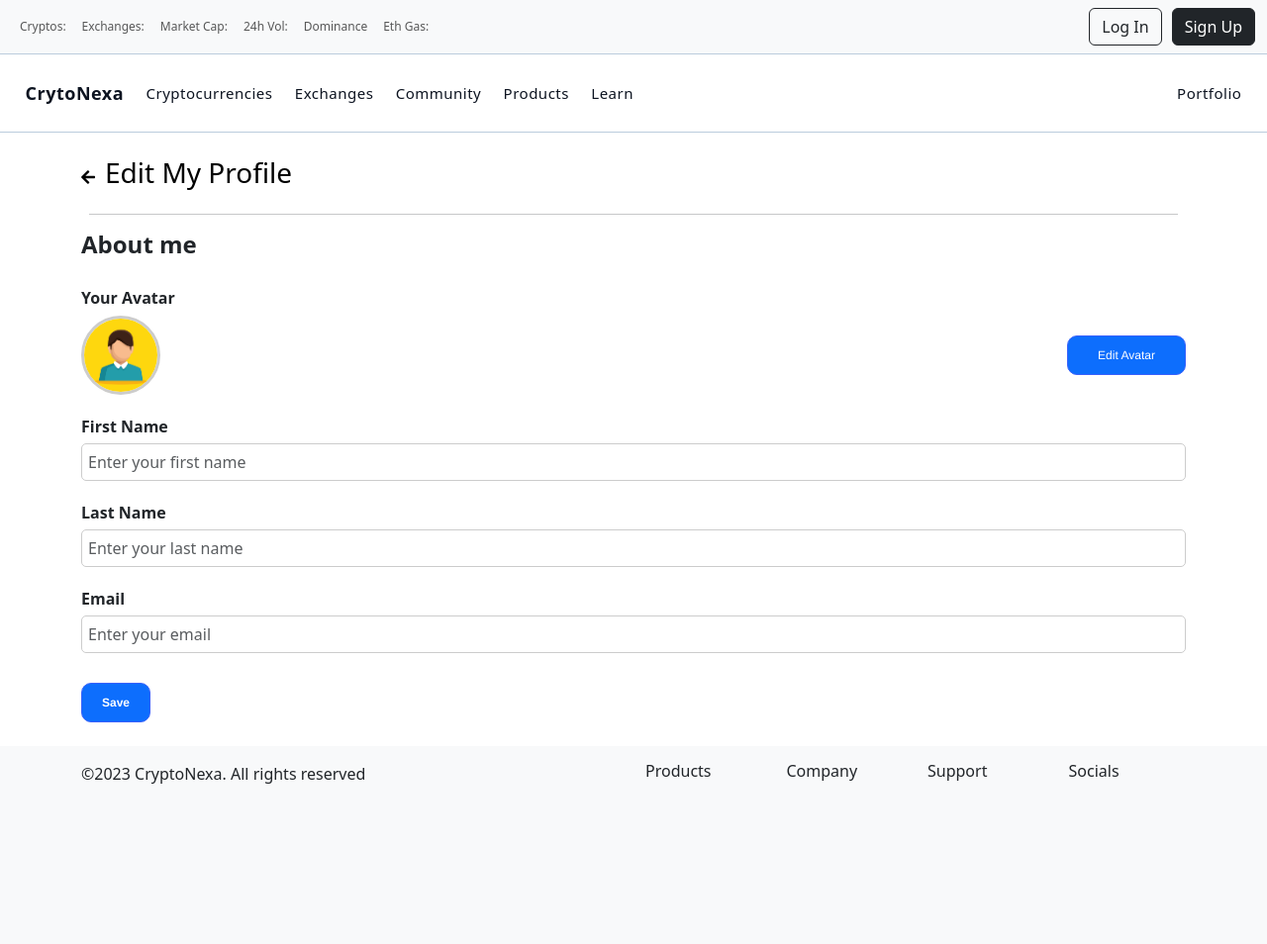
After one commit to CryptoNexa/CryptoNexa, a Django app: template templates/CryptoNexa/edit_profile.html in a window 1280 px wide. The commit adds this page. Shown: the whole page at 99% size. Run offline with Django 4.2, Linux system fonts and the light colour scheme; the template is opened without the code that fills it, so the values that code supplies are empty; some libraries are stand-ins or nearby versions.

Commit message:
Profile, Edit Profile page added

```diff
--- a/core/urls.py
+++ b/core/urls.py
@@ -7,5 +7,7 @@ urlpatterns = [
     path('register/', csrf_exempt(views.register), name='register'),
     path('login/', csrf_exempt(views.user_login), name='login'),
     path('logout/', csrf_exempt(views.user_logout), name='logout'),
+    path('profile/<int:id>', csrf_exempt(views.user_profile), name='profile'),
+    path('edit_profile/<int:id>', csrf_exempt(views.user_edit_profile), name='edit_profile'),
     # Add other URL patterns as needed for your application
 ]
--- a/static/css/base.css
+++ b/static/css/base.css
@@ -52,7 +52,8 @@
 
 .top-bar-right {
     display: flex;
-    width: 40%;
+    width: 58%;
+    font-size: 15px;
     align-items: center;
     justify-content: flex-end;
 }
@@ -70,7 +71,11 @@
     cursor: pointer;
 }
 
-.footer-container{
+.top-bar-right span {
+    cursor: pointer;
+}
+
+.footer-container {
     height: 600px;
     background-color: red;
 }
--- /dev/null
+++ b/static/css/edit_profile.css
@@ -0,0 +1,29 @@
+.form-group label {
+    display: block;
+    font-weight: bold;
+    margin-bottom: 5px;
+    margin-top: 20px;
+}
+
+.form-group input[type="email"],
+.form-group input[type="text"] {
+    width: 100%;
+    padding: 6px;
+    margin-bottom: 10px;
+    border: 1px solid #ccc;
+    border-radius: 5px;
+}
+
+button[type="submit"] {
+    background-color: #000;
+    color: white;
+    padding: 8px 15px;
+    border: none;
+    border-radius: 5px;
+    cursor: pointer;
+    font-weight: bold;
+}
+
+button[type="submit"]:hover {
+    background-color: #000;
+}
--- a/static/css/login.css
+++ b/static/css/login.css
@@ -32,7 +32,7 @@
 
 /* Style for the login button */
 button[type="submit"] {
-    background-color: #2d74cb;
+    background-color: #000;
     color: white;
     padding: 8px 15px;
     border: none;
--- a/static/css/register.css
+++ b/static/css/register.css
@@ -30,7 +30,7 @@
 }
 
 button[type="submit"] {
-    background-color: #2d74cb;
+    background-color: #000;
     color: white;
     padding: 8px 15px;
     border: none;
@@ -39,7 +39,7 @@ button[type="submit"] {
 }
 
 button[type="submit"]:hover {
-    background-color: #2d74cb;
+    background-color: #000;
 }
 
 .login-link {
--- a/templates/CryptoNexa/base.html
+++ b/templates/CryptoNexa/base.html
@@ -9,6 +9,7 @@
     {% bootstrap_javascript %}
     {% csrf_token %}
     <link rel="stylesheet" type="text/css" href="{% static 'css/base.css' %}">
+    <link rel="stylesheet" href="https://cdnjs.cloudflare.com/ajax/libs/font-awesome/5.15.3/css/all.min.css">
     {% block head %}
     {% endblock %}
 </head>
@@ -40,10 +41,27 @@
             {% if user.is_authenticated %}
                 <div class="dropdown">
                     <button class="btn btn-secondary" type="button" id="profileDropdown"
-                            data-bs-toggle="dropdown" aria-expanded="false" style="background-color: #f8f8f8; border:none">
-                        <img style="width: 30px; height: 30px; border-radius: 50%;" src="{% static 'images/profile.jpg' %}" alt="Profile image">
+                            data-bs-toggle="dropdown" aria-expanded="false"
+                            style="background-color: #f8f8f8; border:none">
+                        <img style="width: 30px; height: 30px; border-radius: 50%;"
+                             src="{% static 'images/profile.jpg' %}" alt="Profile image">
                     </button>
                     <ul class="dropdown-menu dropdown-menu-end" aria-labelledby="profileDropdown">
+                        <a href="{% url 'profile' user.id %}" style="text-decoration: none; color: #333">
+                            <li style="padding: 10px">
+                                <div class="d-flex align-items-center">
+                                    <img src="{% static 'images/profile.jpg' %}" alt="User Profile Image"
+                                         class="rounded-circle" style="width: 40px; height: 40px;">
+                                    <div class="ms-3">
+                                        <p class="fw-bold mb-0">{{ user.first_name }} {{ user.last_name }}</p>
+                                        <p class="text-muted mb-0">{{ user.email }}</p>
+                                    </div>
+                                </div>
+                            </li>
+                        </a>
+                        <li>
+                            <hr class="dropdown-divider">
+                        </li>
                         <li><a class="dropdown-item" href="#">Settings</a></li>
                         <li><a class="dropdown-item" href="#">Watchlist</a></li>
                         <li><a class="dropdown-item" href="#">Portfolio</a></li>
@@ -51,17 +69,17 @@
                     </ul>
                 </div>
             {% else %}
-                <a href="{% url 'login' %}">
-                    <button type="button" class="btn btn-outline-primary">Log In</button>
+                <a href="{% url 'login' %}" style="margin-right: 10px">
+                    <button type="button" class="btn btn-outline-dark">Log In</button>
                 </a>
                 <a href="{% url 'register' %}">
-                    <button type="button" class="btn btn-primary">Sign Up</button>
+                    <button type="button" class="btn btn-dark">Sign Up</button>
                 </a>
             {% endif %}
         </div>
     </div>
 </nav>
-<div class="top-bar ">
+<div class="top-bar">
     <div class="top-bar-left me-auto mb-2 mb-lg-0">
         <div class="top-bar-left-hero"><span>CrytoNexa</span></div>
         <div><span>Cryptocurrencies</span></div>
--- /dev/null
+++ b/templates/CryptoNexa/edit_profile.html
@@ -0,0 +1,48 @@
+{% extends 'CryptoNexa/base.html' %}
+{% load static %}
+{% block head %}
+    <link rel="stylesheet" type="text/css" href="{% static 'css/edit_profile.css' %}">
+{% endblock %}
+{% block content %}
+    <div class="container justify-content-center my-4">
+        <a href="{% url 'profile' user.id %}" style="text-decoration: none; color: black">
+            <div class="d-flex align-items-center">
+                <i class="fas fa-arrow-left"></i>
+                <h3 style="margin-left: 10px">Edit My Profile</h3>
+            </div>
+        </a>
+        <hr class="mx-2">
+        <h4><b>About me</b></h4>
+        <h6 style="margin-top: 30px"><b>Your Avatar</b></h6>
+        <div class="row d-flex align-items-center">
+            <div class="col-md-8">
+                <div class="rounded-circle avatar"
+                     style="width: 80px; height: 80px; overflow: hidden; border: 3px solid #cccccc;">
+                    <img src="{% static 'images/profile.jpg' %}" alt="User Avatar"
+                         style="max-width: 100%; max-height: 100%;">
+                </div>
+            </div>
+            <div class="col-md-4">
+                <button class="btn btn-primary" style="float: right; height: 40px; width: 120px">Edit Avatar</button>
+            </div>
+        </div>
+
+        <div class="form-group">
+            <label for="first-name">First Name</label>
+            <input type="text" class="form-control" id="first-name" placeholder="Enter your first name">
+        </div>
+        <div class="form-group">
+            <label for="last-name">Last Name</label>
+            <input type="text" class="form-control" id="last-name" placeholder="Enter your last name">
+        </div>
+        <div class="form-group">
+            <label for="email">Email</label>
+            <input type="email" class="form-control" id="email" placeholder="Enter your email">
+        </div>
+
+        <button class="btn btn-primary"
+                style="margin-top: 20px; font-weight: bold; padding-left: 20px; padding-right: 20px; padding-top: 10px; padding-bottom: 10px">
+            Save
+        </button>
+    </div>
+{% endblock %}
--- a/templates/CryptoNexa/index.html
+++ b/templates/CryptoNexa/index.html
@@ -4,4 +4,5 @@
     {% block cryptoListView %}
          {% include 'crypto/crypto_list_view.html' %}
     {% endblock %}
+    <p></p>
 {% endblock %}
--- a/templates/CryptoNexa/login.html
+++ b/templates/CryptoNexa/login.html
@@ -39,7 +39,7 @@
             {% endif %}
         {% endif %}
 
-        <button type="submit">Login</button>
+        <button type="submit" style="background-color: black">Login</button>
         <input type="hidden" name="next" value="{{ next }}">
     </form>
     <p class="register-link">Don't have an account? <a href="{% url 'register' %}">Register</a></p>
--- a/templates/CryptoNexa/register.html
+++ b/templates/CryptoNexa/register.html
@@ -42,8 +42,7 @@
                     <p>Please login to see this page.</p>
                 {% endif %}
             {% endif %}
-
-            <button type="submit">Signup</button>
+            <button type="submit" style="background-color: black">Signup</button>
             <input type="hidden" name="next" value="{{ next }}">
         </form>
         <p class="login-link">Already have an account? <a href="{% url 'login' %}">Login</a></p>
```
Also changed, not shown: CryptoNexa/views.py (+14 -4 lines), core/views.py (+13 -2 lines), static/css/profile.css (added, +23 -0 lines), static/js/profile.js (added, +8 -0 lines), templates/CryptoNexa/profile.html (added, +45 -0 lines), static/images/getimg.png (added). Lines whose indentation alone changed are shown as unchanged.
